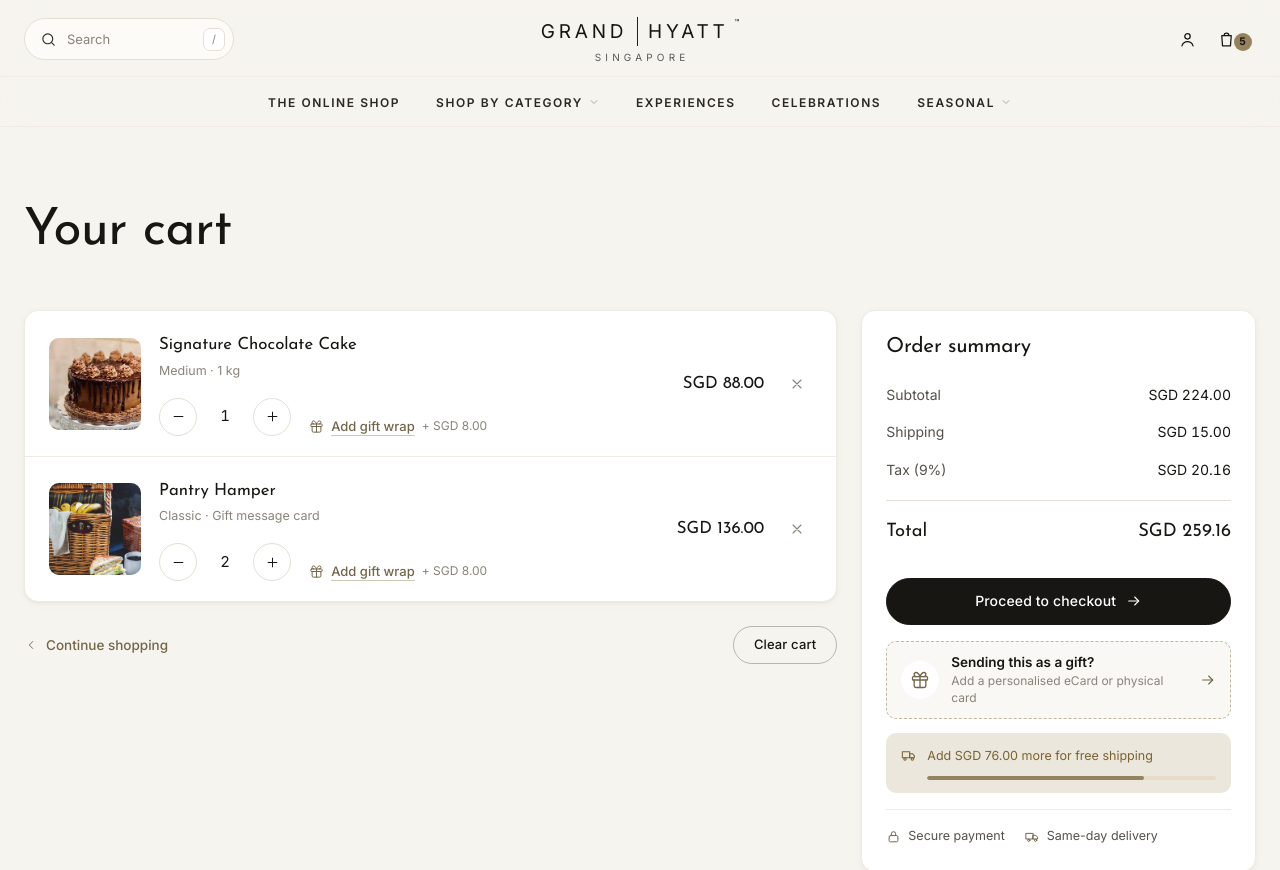
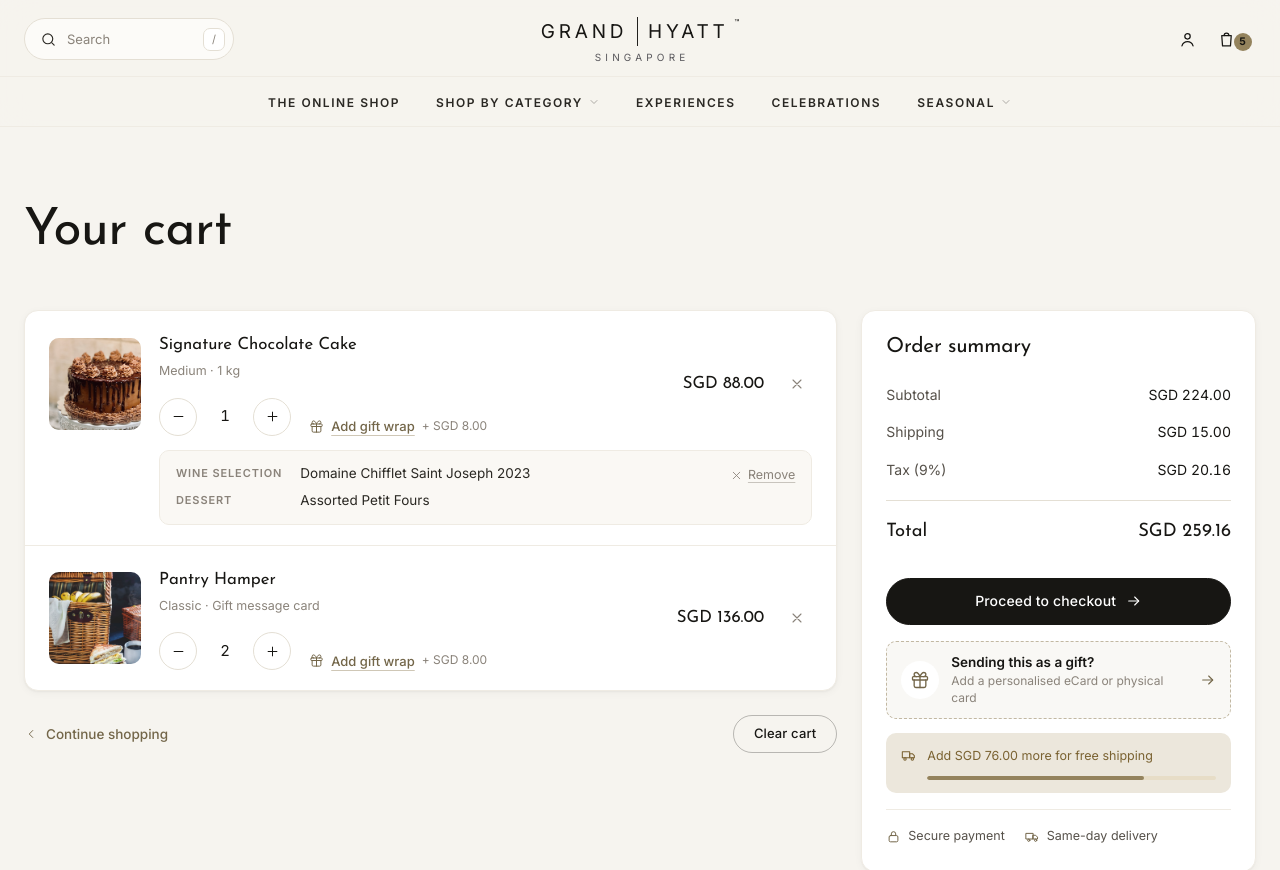
Before and after one commit to sonnguyenmyghs/yq2026_v2, a plain HTML site: page cart.html in a window 1280 px wide. Shown: the top 870 px of the page. Drawn offline with nearby package versions, Linux system fonts and the light colour scheme.

Commit message:
update view cart with attr

```diff
--- /dev/null
+++ b/assets/css/parts/cart-attr.css
@@ -0,0 +1,84 @@
+/* ==========================================================================
+   Cart — option đã chọn ở trang sản phẩm (Wine Selection, Dessert…)
+   Markup do template DÙNG CHUNG in ra (templates/defaultv3.1.yq/card_item_by_product_type_single_list_att):
+     div.viewcart--item.item--attri
+       .image ("|_")  .viewcart--item--content > .name > p ("Nhãn: <small> - giá trị, </small>"…)
+       .price .number .amount (rỗng)  .action > a[href=…delete_attribute…] > button.btn-danger > i.ti-trash
+   Không sửa được template dùng chung -> CSS gom lại cho đẹp; JS (cart-attr.js) tách thành cặp
+   nhãn / giá trị và thay nút đỏ bằng link "Remove". Không JS vẫn hiển thị gọn (fallback bên dưới).
+   ========================================================================== */
+
+/* Dòng sản phẩm có option ngay sau: bỏ gạch ngăn để 2 khối liền thành 1 món */
+.yq-line:has(+ .item--attri){ border-bottom: 0; padding-bottom: 14px; }
+
+.yq-panel .viewcart--item.item--attri{
+  position: relative;
+  display: flex; align-items: flex-start; gap: 12px;
+  margin: 0; padding: 0 24px 20px 134px;          /* 24 padding + 92 ảnh + 18 gap: thẳng cột tên sản phẩm */
+  border-bottom: 1px solid var(--yq-line-soft);
+  background: transparent; box-shadow: none; border-radius: 0;
+}
+.yq-panel .viewcart--item.item--attri:last-child{ border-bottom: 0; }
+
+/* ---- Fallback (chưa chạy JS) ---- */
+.item--attri > .image,
+.item--attri .viewcart--item--content > .price,
+.item--attri .viewcart--item--content > .number,
+.item--attri .viewcart--item--content > .amount{ display: none; }
+.item--attri .viewcart--item--content{
+  flex: 1 1 auto; min-width: 0;
+  display: flex; align-items: flex-start; justify-content: space-between; gap: 12px;
+  padding: 12px 14px; border-radius: var(--yq-radius-sm);
+  background: #FAF8F4; border: 1px solid var(--yq-line-soft);
+}
+.item--attri .viewcart--item--content > .name p{
+  margin: 0; font-size: 12.5px; line-height: 1.7; color: var(--yq-muted);
+}
+.item--attri .viewcart--item--content > .name small{ font-size: 13px; color: var(--yq-ink-soft); }
+.item--attri .action .btn{
+  background: none; border: 0; padding: 0; min-width: 0; box-shadow: none;
+  font-size: 12.5px; color: var(--yq-muted); text-decoration: underline; text-underline-offset: 3px;
+}
+.item--attri .action .btn i{ display: none; }
+.item--attri .action .btn::before{ content: "Remove"; }
+.item--attri .action .btn:hover{ color: #B4453C; }
+
+/* ---- Bản đã xử lý bằng JS ---- */
+.item--attri.is-yq > .image,
+.item--attri.is-yq > .viewcart--item--content{ display: none; }
+
+.yq-attr{
+  flex: 1 1 auto; min-width: 0;
+  display: flex; align-items: flex-start; justify-content: space-between; gap: 16px;
+  padding: 12px 16px; border-radius: var(--yq-radius-sm);
+  background: #FAF8F4; border: 1px solid var(--yq-line-soft);
+}
+.yq-attr__list{
+  margin: 0; padding: 0; list-style: none; min-width: 0;
+  display: grid; grid-template-columns: max-content minmax(0, 1fr); column-gap: 18px; row-gap: 6px;
+}
+.yq-attr__row{ display: contents; }
+.yq-attr__k{
+  font-size: 11px; font-weight: 600; letter-spacing: .08em; text-transform: uppercase;
+  color: var(--yq-muted); line-height: 1.9; white-space: nowrap;
+}
+.yq-attr__v{ font-size: 13.5px; color: var(--yq-ink-soft); line-height: 1.6; overflow-wrap: anywhere; }
+.yq-attr__v + .yq-attr__v::before{ content: ", "; }
+
+.yq-attr__remove{
+  flex: none; display: inline-flex; align-items: center; gap: 5px; margin-top: 2px;
+  font-size: 12.5px; color: var(--yq-muted); text-decoration: none; white-space: nowrap;
+}
+.yq-attr__remove span{ text-decoration: underline; text-underline-offset: 3px; text-decoration-color: rgba(138,131,122,.45); }
+.yq-attr__remove:hover{ color: #B4453C; }
+.yq-attr__remove:hover span{ text-decoration-color: currentColor; }
+
+@media (max-width: 767.98px){
+  .yq-line:has(+ .item--attri){ padding-bottom: 10px; }
+  .yq-panel .viewcart--item.item--attri{ padding: 0 16px 16px; }
+  .yq-attr{ flex-direction: column; gap: 10px; padding: 12px 14px; }
+  .yq-attr__list{ grid-template-columns: minmax(0, 1fr); row-gap: 0; }
+  .yq-attr__k{ line-height: 1.6; }
+  .yq-attr__v{ margin-bottom: 8px; }
+  .yq-attr__row:last-child .yq-attr__v{ margin-bottom: 0; }
+}
--- /dev/null
+++ b/assets/js/modules/cart-attr.js
@@ -0,0 +1,88 @@
+/* ==========================================================================
+   Cart — option đã chọn (div.viewcart--item.item--attri, template dùng chung)
+   Đoạn p trong .name có dạng: "Nhãn: " + small(" - giá trị, ") + "Nhãn 2: " + small(…) …
+   Một nhãn có thể có nhiều small (chọn nhiều). JS tách thành:
+     div.yq-attr > ul.yq-attr__list > li.yq-attr__row > span.yq-attr__k + span.yq-attr__v (1 hoặc nhiều)
+                 + a.yq-attr__remove (lấy href của link delete_attribute cũ)
+   Giữ nguyên markup cũ (ẩn bằng class is-yq) để backend/JS cũ không bị ảnh hưởng.
+   An toàn cho template engine production: KHÔNG dùng ký tự đô-la, KHÔNG để cặp ngoặc nhọn
+   mở/đóng trên cùng 1 dòng.
+   ========================================================================== */
+jQuery(function () {
+    var ICON_X = '<svg class="yq-i" width="13" height="13" viewBox="0 0 24 24" fill="none" stroke="currentColor" stroke-width="1.6" stroke-linecap="round" stroke-linejoin="round" aria-hidden="true"><path d="M6 6l12 12M18 6L6 18"/></svg>';
+
+    function cleanLabel(s) {
+        var t = jQuery.trim(s);
+        if (t.charAt(t.length - 1) === ':') {
+            t = jQuery.trim(t.slice(0, -1));
+        }
+        return t;
+    }
+
+    function cleanValue(s) {
+        var t = jQuery.trim(s);
+        if (t.charAt(0) === '-' || t.charAt(0) === '\u2013') {
+            t = jQuery.trim(t.slice(1));
+        }
+        if (t.charAt(t.length - 1) === ',') {
+            t = jQuery.trim(t.slice(0, -1));
+        }
+        return t;
+    }
+
+    function enhance(item) {
+        var _item = jQuery(item);
+        if (_item.hasClass('is-yq')) {
+            return;
+        }
+        var _p = _item.find('.name p').first();
+        if (!_p.length) {
+            return;
+        }
+
+        var _list = jQuery('<ul class="yq-attr__list"></ul>');
+        var _row = null;
+
+        _p.contents().each(function () {
+            var isText = this.nodeType === 3;
+            var isSmall = this.nodeType === 1 && this.tagName.toLowerCase() === 'small';
+            if (isText) {
+                var label = cleanLabel(this.nodeValue || '');
+                if (label) {
+                    _row = jQuery('<li class="yq-attr__row"></li>');
+                    _row.append(jQuery('<span class="yq-attr__k"></span>').text(label));
+                    _list.append(_row);
+                }
+            } else if (isSmall) {
+                var val = cleanValue(jQuery(this).text());
+                if (!val) {
+                    return;
+                }
+                if (!_row) {
+                    _row = jQuery('<li class="yq-attr__row"></li>');
+                    _row.append('<span class="yq-attr__k"></span>');
+                    _list.append(_row);
+                }
+                _row.append(jQuery('<span class="yq-attr__v"></span>').text(val));
+            }
+        });
+
+        if (!_list.children().length) {
+            return;
+        }
+
+        var _box = jQuery('<div class="yq-attr"></div>').append(_list);
+        var href = _item.find('.action a').first().attr('href');
+        if (href) {
+            var _rm = jQuery('<a class="yq-attr__remove"></a>').attr('href', href)
+                .attr('title', 'Remove selected options').html(ICON_X + '<span>Remove</span>');
+            _box.append(_rm);
+        }
+
+        _item.addClass('is-yq').append(_box);
+    }
+
+    jQuery('.viewcart--item.item--attri').each(function () {
+        enhance(this);
+    });
+});
--- a/cart.html
+++ b/cart.html
@@ -17,6 +17,7 @@
 <link href="assets/css/parts/cart-anim.css" rel="stylesheet">
 <link href="assets/css/parts/account.css" rel="stylesheet">
 <link href="assets/css/parts/cart-giftwrap.css" rel="stylesheet">
+<link href="assets/css/parts/cart-attr.css" rel="stylesheet">
 </head>
 <body>
 
@@ -541,6 +542,28 @@
             </div>
             <button class="yq-line__remove" type="button" data-remove aria-label="Remove"><svg class="yq-i" width="16" height="16" viewBox="0 0 24 24" fill="none" stroke="currentColor" stroke-width="1.6" stroke-linecap="round" stroke-linejoin="round" aria-hidden="true"><path d="M6 6l12 12M18 6L6 18"/></svg></button>
           </div>
+          <!-- Option đã chọn của món phía trên: backend in template dùng chung card_item_by_product_type_single_list_att
+               NGAY SAU .yq-line (giữ nguyên markup cũ). CSS: parts/cart-attr.css — JS: modules/cart-attr.js tách nhãn / giá trị. -->
+          <div class="viewcart--item  item--attri item--have--note">
+            <div class="image text-center">|_</div>
+            <div class="viewcart--item--content">
+              <div class="name">
+                <p class="mb-0">
+                  Wine Selection: <small>  - Domaine Chifflet Saint Joseph 2023,  </small>Dessert: <small>  - Assorted Petit Fours,  </small>
+                </p>
+              </div>
+              <div class="price"></div>
+              <div class="number"></div>
+              <div class="amount"></div>
+              <div class="action">
+                <div class="">
+                  <a href="#">
+                    <button type="button" class="btn btn-danger btn-sm"><i class="ti-trash"></i></button>
+                  </a>
+                </div>
+              </div>
+            </div>
+          </div>
           <div class="yq-line" data-product-id="pantry-hamper" data-key="pantry-hamper::classic" data-price="68">
             <div class="yq-line__media yq-media"><img src="assets/img/p-pantry-hamper.jpg" alt="Pantry Hamper" loading="lazy" decoding="async"></div>
             <div class="flex-grow-1">
@@ -808,6 +831,7 @@
 <script src="assets/js/modules/add-to-cart.js"></script>
 <script src="assets/js/modules/account.js"></script>
 <script src="assets/js/modules/cart-giftwrap.js"></script>
+<script src="assets/js/modules/cart-attr.js"></script>
 <script>
   jQuery(function () {
     YQ.initHeader();
```
